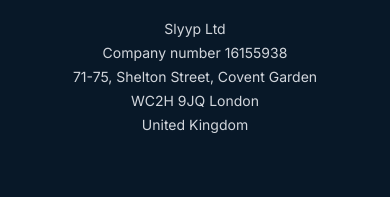
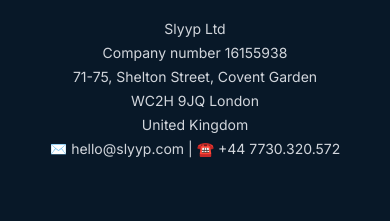
Before and after one commit to cassiux/slyyphq, a plain HTML site: page index.html in a window 390 px wide. Shown: the part 3630-3851 px from the top of the page. Before the commit the page ends 3827 px from the top, so only its background shows below. Drawn offline with Linux system fonts and the light colour scheme; a script that the page names is missing.

Commit message:
Add phone number and email to footer

```diff
--- a/index.html
+++ b/index.html
@@ -259,6 +259,8 @@
                                 71-75, Shelton Street, Covent Garden
                                 <br> WC2H 9JQ London
                                 <br> United Kingdom
+                                <br>
+                                    ✉️ <a href="mailto:cassio@slyyp.com">hello@slyyp.com</a> | ☎️ +44 7730.320.572
                             </p>
                         </div>
                         <!-- End Single Widget -->
```
